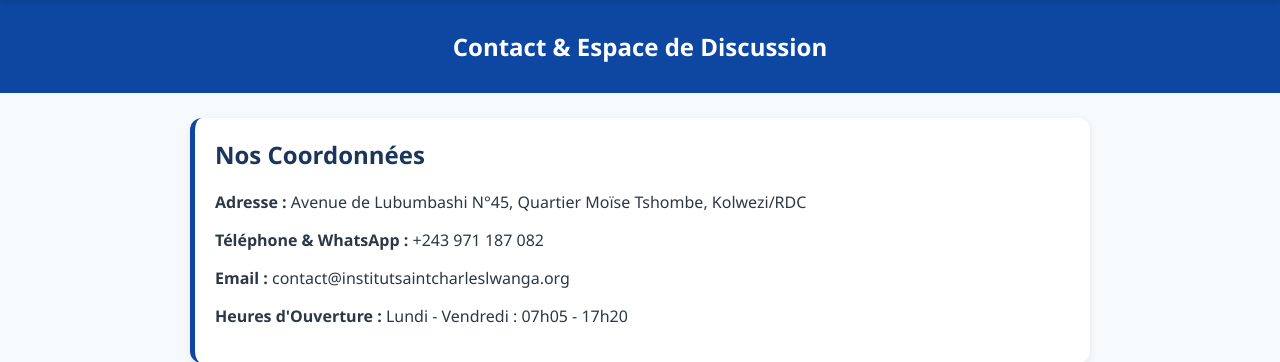
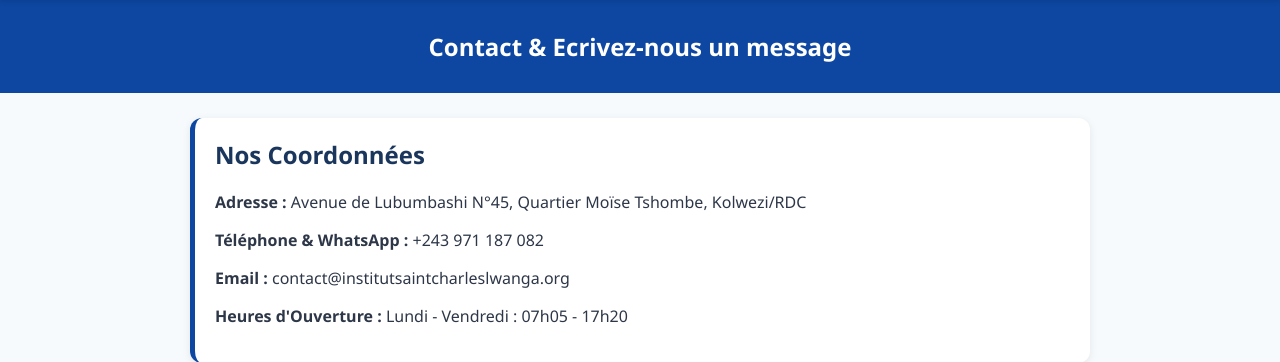
Before and after one commit to marcelomutshaila-hash/Institut-Saint-Charles-Lwanga, a Flask app: page /contact in a window 1280 px wide. Shown: the part 70-432 px from the top of the page. Run offline with Flask 3, Linux system fonts and the light colour scheme; data that the repository does not hold is empty.

Commit message:
Update contact header text in contact.html

```diff
--- a/templates/contact.html
+++ b/templates/contact.html
@@ -63,7 +63,7 @@
     </header>
 
     <div class="banner">
-        <h1>Contact & Espace de Discussion</h1>
+        <h1>Contact & Ecrivez-nous un message </h1>
     </div>
 
     <div class="container">
```
